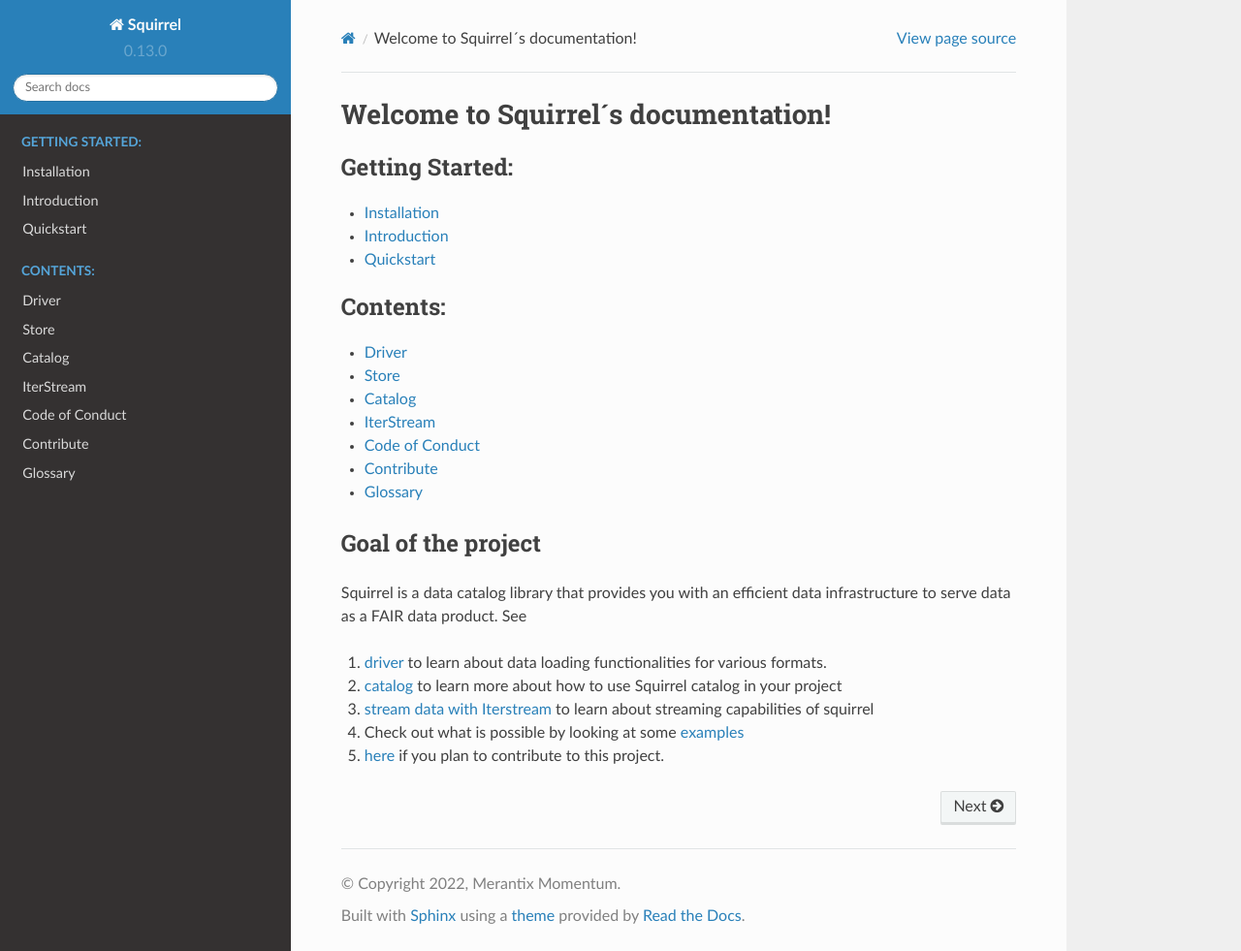
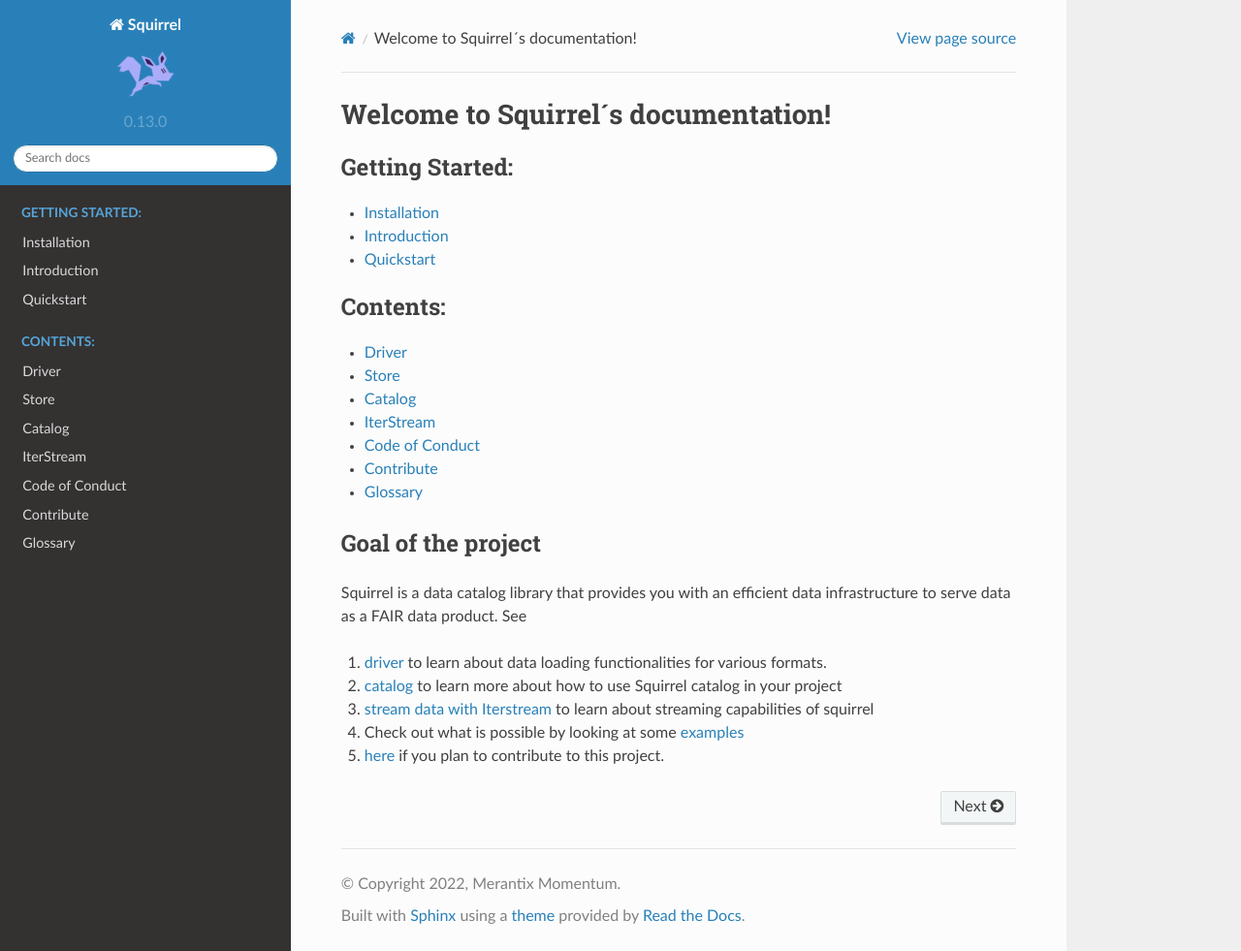
Before and after one commit to merantix-momentum/squirrel-core, a Sphinx documentation site: the page built from docs/index.rst, in a window 1280 px wide and 981 px high. Shown: the whole window at 97% size. Built offline with Sphinx 7.4.7 and the Read the Docs theme 2.0.0, drawn with Linux system fonts in a browser that asks for light colours; the version number is read from the project's files by our own code.

Commit message:
add logo and favicon

```diff
--- a/docs/conf.py
+++ b/docs/conf.py
@@ -101,6 +101,10 @@
 # so a file named "default.css" will overwrite the builtin "default.css".
 html_static_path = ["_static"]
 
+# Add logo and favicon
+html_logo = "_static/logo_xs.png"
+html_favicon = "_static/favicon.ico"
+
 # Document Python Code
 autoapi_type = "python"
 autoapi_dirs = ["../squirrel"]
```
Also changed, not shown: docs/_static/favicon.ico (added), docs/_static/logo_xs.png (added).
